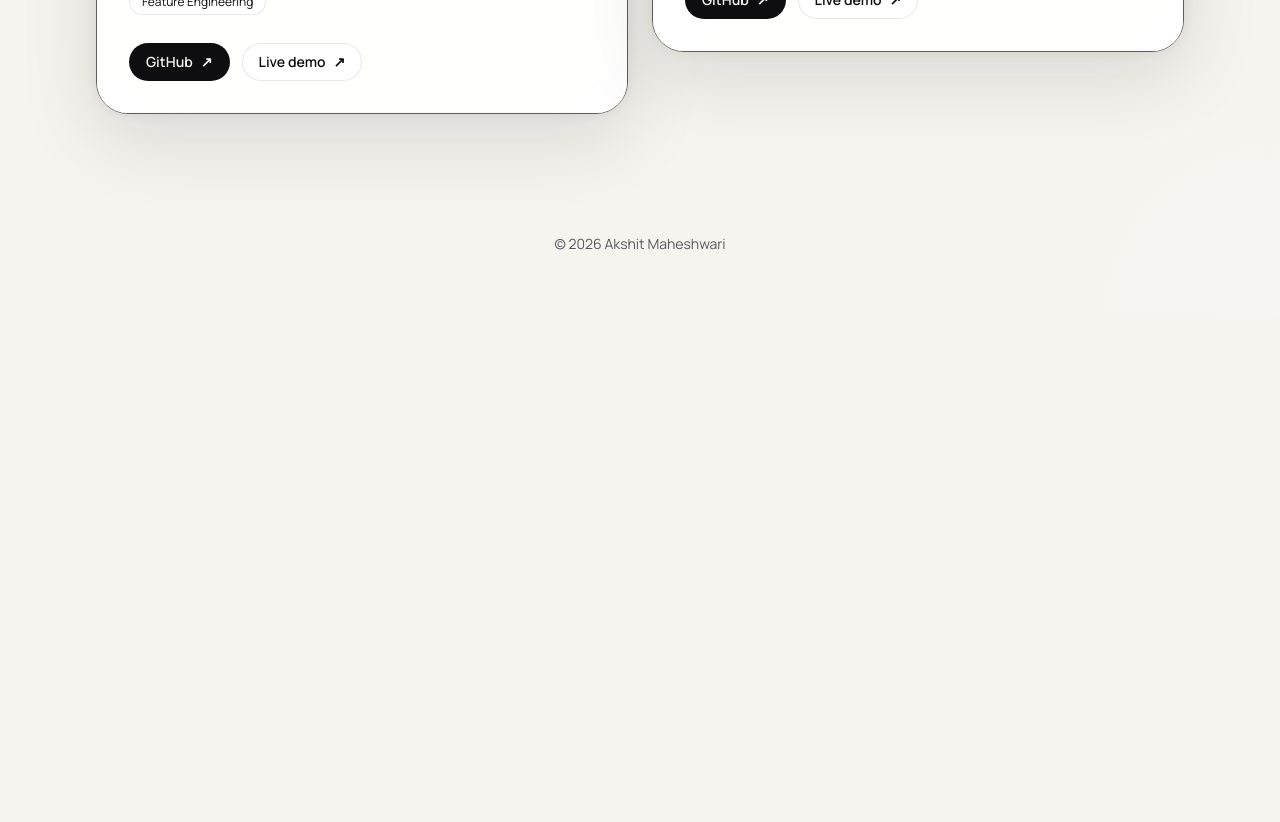
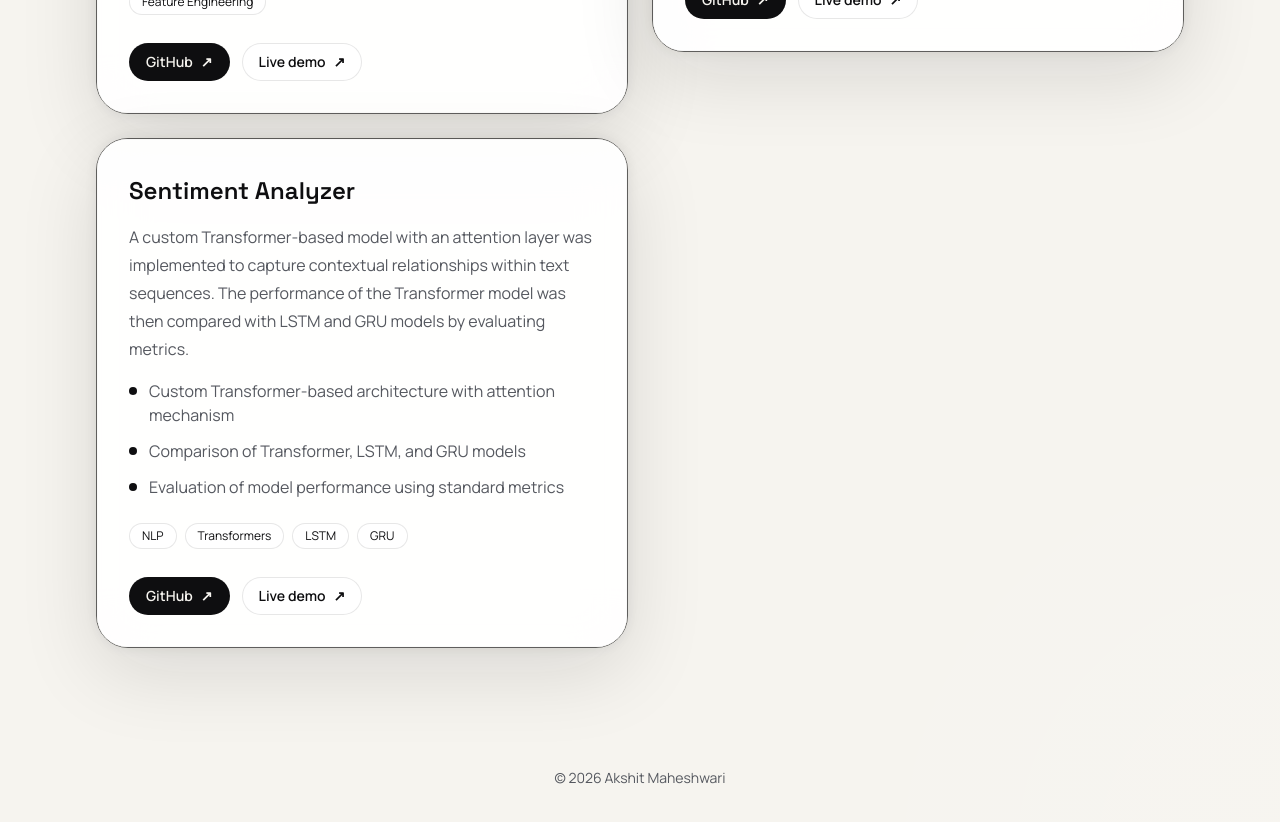
Before and after one commit to AkshitMaheshwari/portfolio, a Next.js app: page /projects in a window 1280 px wide. Shown: the part 1180-2002 px from the top of the page. Before the commit the page ends 1498 px from the top, so only its background shows below. Built offline with nearby package versions, Linux system fonts and the light colour scheme.

Commit message:
Project changes

```diff
--- a/src/data/portfolio.ts
+++ b/src/data/portfolio.ts
@@ -73,7 +73,7 @@ export const profile = {
   skills: [
     {
       category: 'Languages',
-      items: ['C', 'C++', 'Python']
+      items: ['C', 'C++', 'Python','JavaScript', 'SQL']
     },
     {
       category: 'ML / DL',
@@ -81,7 +81,7 @@ export const profile = {
     },
     {
       category: 'Frameworks',
-      items: ['Flask', 'FastAPI', 'LangChain', 'LangGraph']
+      items: ['Flask', 'FastAPI', 'LangChain', 'LangGraph','React']
     },
     {
       category: 'Databases',
@@ -89,7 +89,7 @@ export const profile = {
     },
     {
       category: 'Tools',
-      items: ['MLflow', 'Docker', 'ElevenLabs']
+      items: ['MLflow', 'Docker', 'Dagshub', 'Git', 'Jupyter Notebooks']
     },
     {
       category: 'Cloud',
@@ -168,6 +168,20 @@ export const profile = {
       tags: ['Computer Vision', 'DenseNet201', 'LSTM', 'NLP'],
       githubUrl: 'https://github.com/your-username/ImgCaption-Model',
       liveUrl: 'https://your-live-demo-url.com'
+    },
+    {
+      name: 'Sentiment Analyzer',
+      summary: 'Text sentiment classification with Transformers, LSTMs and GRU',
+      description:
+        'A custom Transformer-based model with an attention layer was implemented to capture contextual relationships within text sequences. The performance of the Transformer model was then compared with LSTM and GRU models by evaluating metrics.',
+      highlights: [
+        'Custom Transformer-based architecture with attention mechanism',
+        'Comparison of Transformer, LSTM, and GRU models',
+        'Evaluation of model performance using standard metrics'
+      ],
+      tags: ['NLP', 'Transformers', 'LSTM', 'GRU'],
+      githubUrl: 'https://github.com/AkshitMaheshwari/Sentiment-Analyzer',
+      liveUrl: 'https://sentiment-analyzer-rndz.onrender.com/'
     }
   ] satisfies Project[]
 };
```
